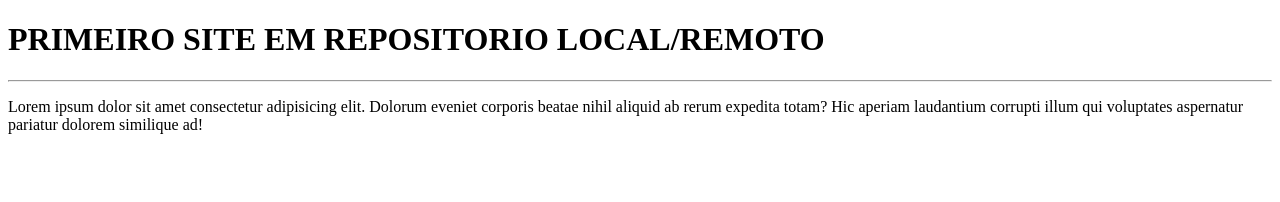
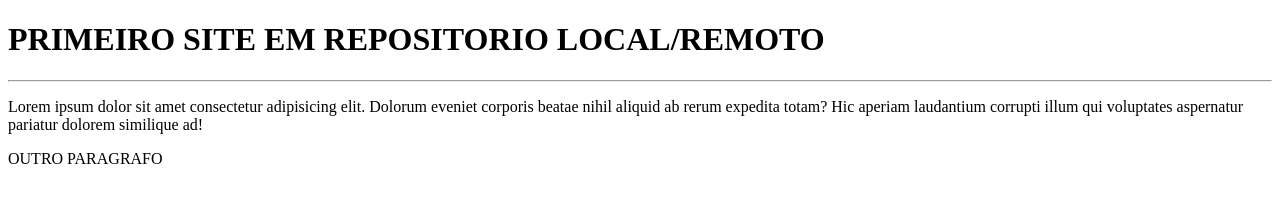
Before and after one commit to jauense/Ola-Mundo, a plain HTML site: page site-exemplo/index.html in a window 1280 px wide. Drawn offline with Linux system fonts and the light colour scheme.

Commit message:
Mais um paragrafo no index.html

```diff
--- a/site-exemplo/index.html
+++ b/site-exemplo/index.html
@@ -10,5 +10,6 @@
     <h1>PRIMEIRO SITE EM REPOSITORIO LOCAL/REMOTO</h1>
     <hr>
     <p>Lorem ipsum dolor sit amet consectetur adipisicing elit. Dolorum eveniet corporis beatae nihil aliquid ab rerum expedita totam? Hic aperiam laudantium corrupti illum qui voluptates aspernatur pariatur dolorem similique ad!</p>
+    <p>OUTRO PARAGRAFO</p>
 </body>
 </html>
```
